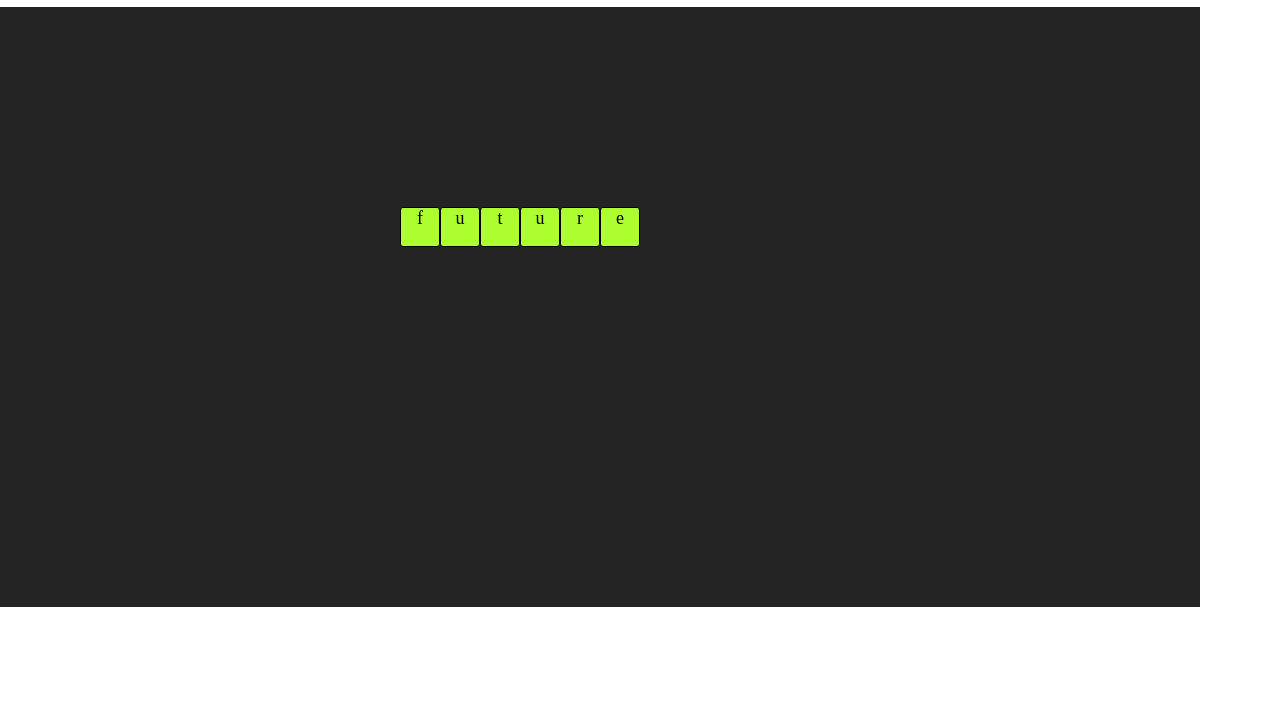
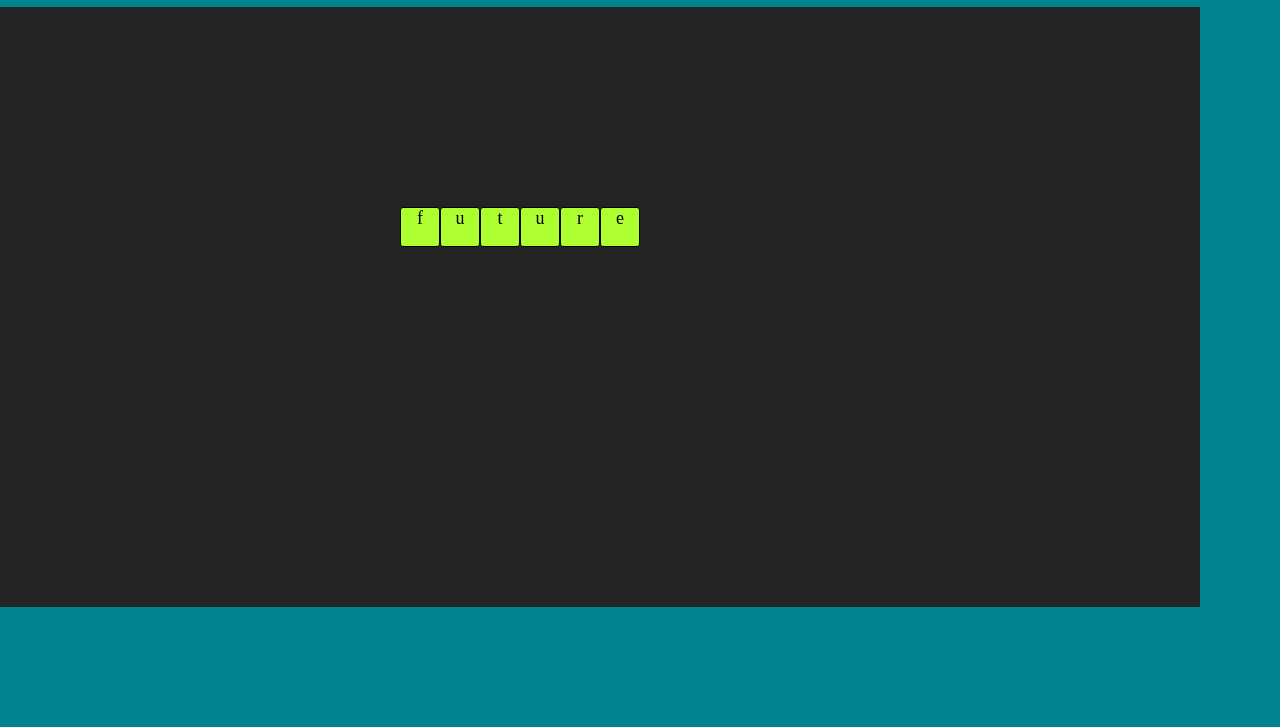
Before and after one commit to ritik007soni/TetrisGame, a plain HTML site: page index.html in a window 1280 px wide. Shown: the part 73-800 px from the top of the page. Drawn offline with Linux system fonts and the light colour scheme.

Commit message:
bgc changed

```diff
--- a/style.css
+++ b/style.css
@@ -5,6 +5,7 @@
 
 body{
     text-align: center;
+    background-color: #02848e;
 }
 
 .grid{
```
